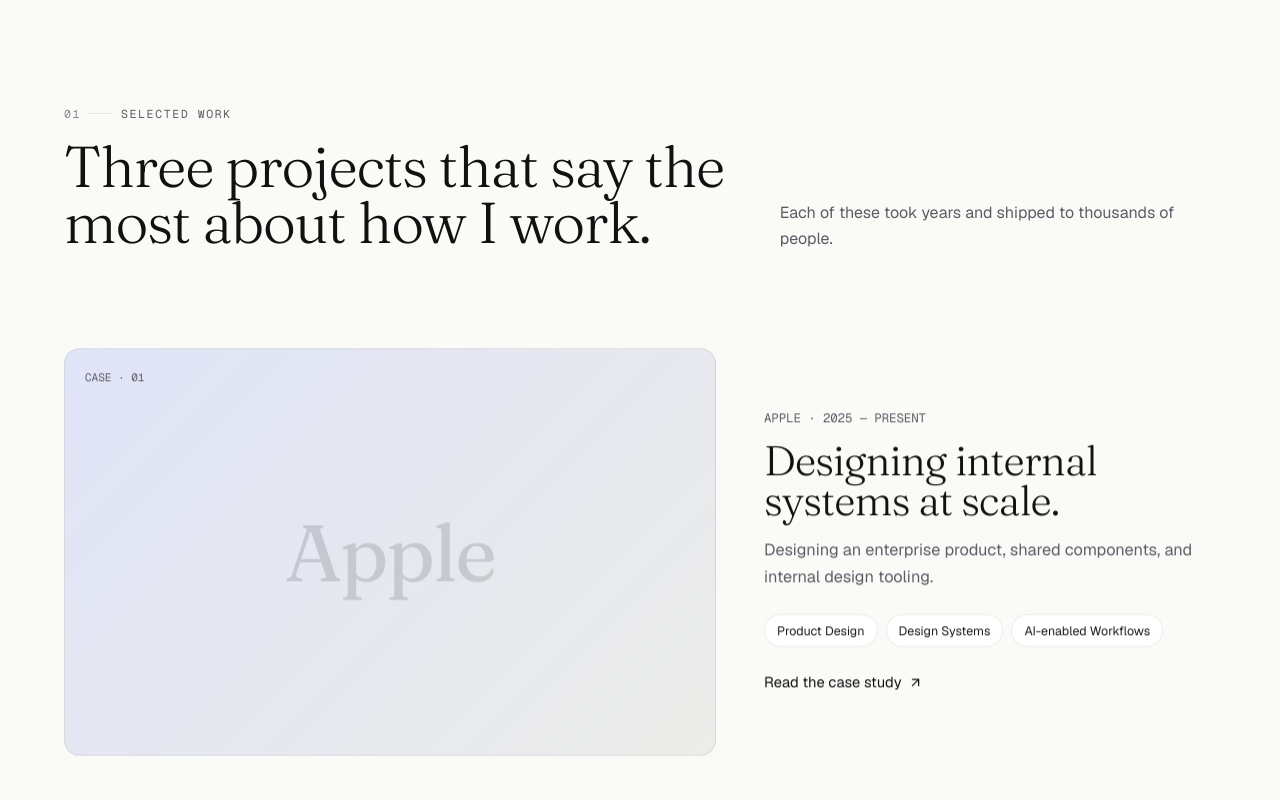
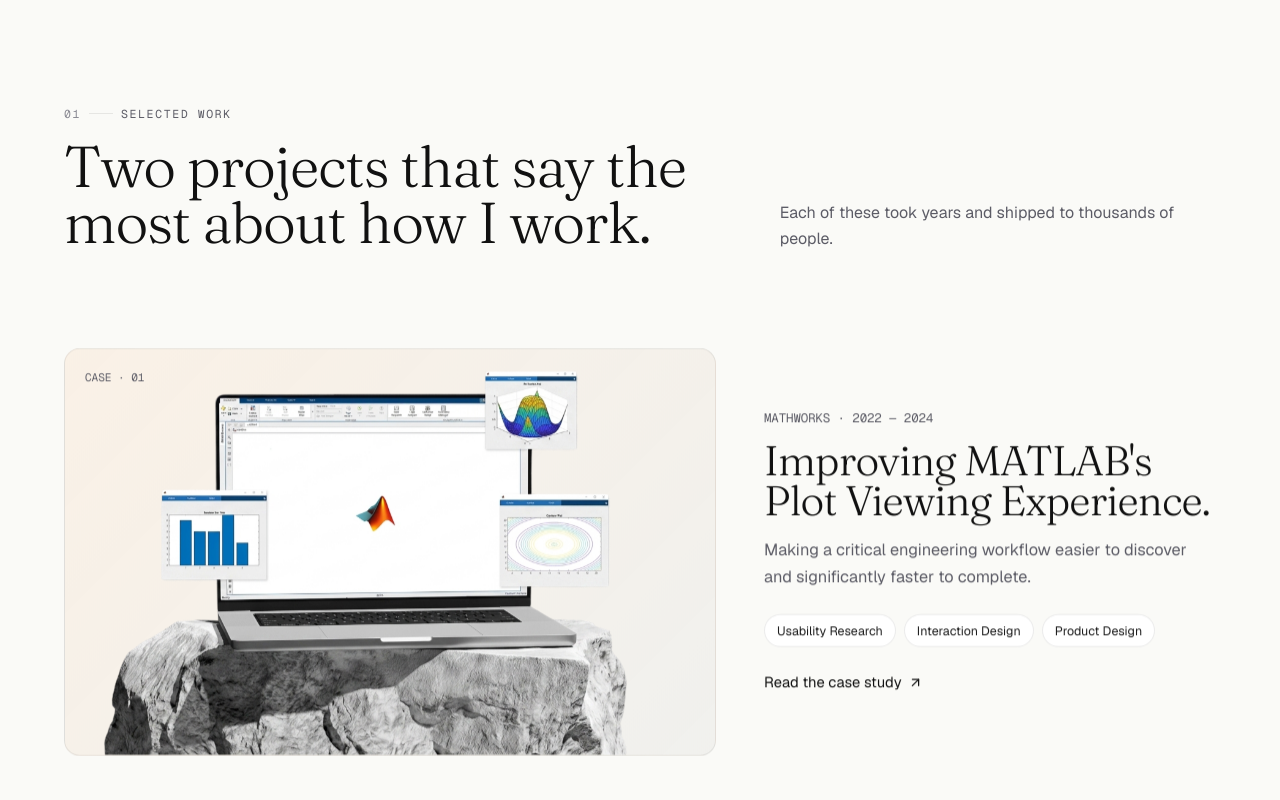
Before and after one commit to piyushmodi01/portfolio, a Next.js app: page / in a window 1280 px wide. Shown: the part 2440-3240 px from the top of the page. Built offline with nearby package versions, Linux system fonts and the light colour scheme.

Commit message:
Removed APple Case Study

```diff
--- a/app/work/[slug]/page.tsx
+++ b/app/work/[slug]/page.tsx
@@ -28,6 +28,9 @@
       url: `https://piyushmodi.com/work/${slug}`,
       type: "article",
     },
+    ...(cs.hidden
+      ? { robots: { index: false, follow: false, nocache: true } }
+      : {}),
   };
 }
 
--- a/components/home/selected-work.tsx
+++ b/components/home/selected-work.tsx
@@ -17,17 +17,6 @@
 };
 
 export const WORK_TILES: WorkTile[] = [
-  {
-    slug: "apple",
-    client: "Apple",
-    title: "Designing internal systems at scale.",
-    summary:
-      "Designing an enterprise product, shared components, and internal design tooling.",
-    year: "2025 — Present",
-    scope: ["Product Design", "Design Systems", "AI-enabled Workflows"],
-    accentTint:
-      "linear-gradient(135deg, rgba(42,75,255,0.12) 0%, rgba(17,17,17,0.06) 100%)",
-  },
   {
     slug: "matlab-plot-viewer",
     client: "MathWorks",
@@ -66,7 +55,7 @@
           <div>
             <Eyebrow number="01">Selected work</Eyebrow>
             <h2 className="display mt-4 text-[clamp(2rem,5.5vw,3.6rem)] leading-[1.05] tracking-tight max-w-[20ch]">
-              Three projects that say the most about how I work.
+              Two projects that say the most about how I work.
             </h2>
           </div>
           <p className="max-w-md text-[1rem] leading-relaxed text-muted">
--- a/components/site-footer.tsx
+++ b/components/site-footer.tsx
@@ -5,7 +5,6 @@
   {
     heading: "Work",
     links: [
-      { label: "Apple", href: "/work/apple" },
       { label: "MathWorks", href: "/work/matlab-plot-viewer" },
       { label: "Deloitte", href: "/work/salesforce-forms" },
     ],
--- a/content/case-studies/apple.mdx
+++ b/content/case-studies/apple.mdx
@@ -9,6 +9,7 @@
   - "Internal Tools"
 summary: "Contract product designer embedded in a team building internal platforms used daily by thousands of employees — and a couple of tools that help that team build better."
 order: 1
+hidden: true
 ---
 
 <Cover
--- a/content/case-studies/salesforce-forms.mdx
+++ b/content/case-studies/salesforce-forms.mdx
@@ -173,4 +173,4 @@
   email="piyushmodi01@gmail.com"
 />
 
-<NextCase client="Apple" title="Designing internal tools and systems for engineering and operations, for Apple." href="/work/apple" />
+<NextCase client="MathWorks" title="Improving MATLAB's Plot Viewing Experience." href="/work/matlab-plot-viewer" />
--- a/lib/content.ts
+++ b/lib/content.ts
@@ -12,6 +12,7 @@
   summary: string;
   cover?: string;
   order: number;
+  hidden?: boolean;
 };
 
 export type ContentItem<M> = M & { content: string };
@@ -35,7 +36,9 @@
 
 export function getCaseStudies(): ContentItem<CaseStudyMeta>[] {
   const items = readFolder<CaseStudyMeta>("case-studies");
-  return items.sort((a, b) => (a.order ?? 99) - (b.order ?? 99));
+  return items
+    .filter((it) => !it.hidden)
+    .sort((a, b) => (a.order ?? 99) - (b.order ?? 99));
 }
 
 export function getCaseStudy(
```
Also changed, not shown: public/llms.txt, 1 other file (tests, documents, lock files or other folders).
